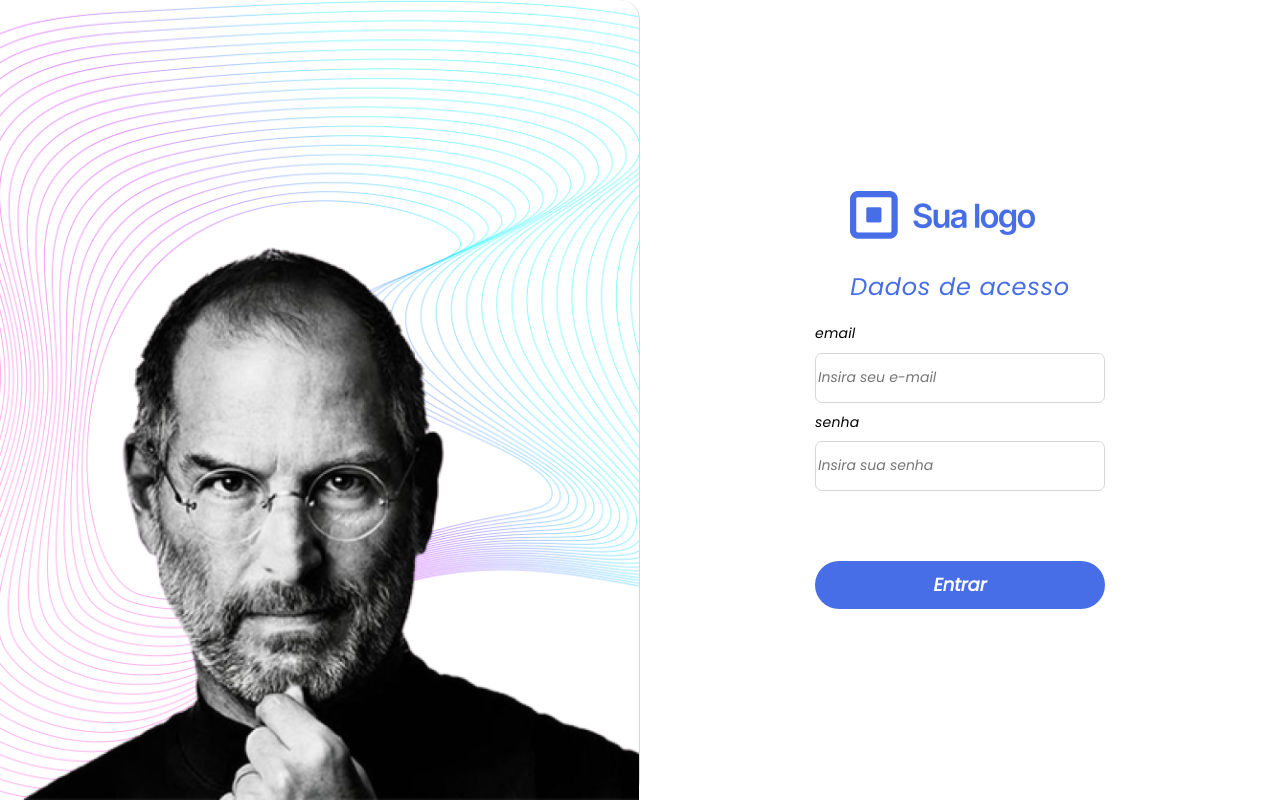
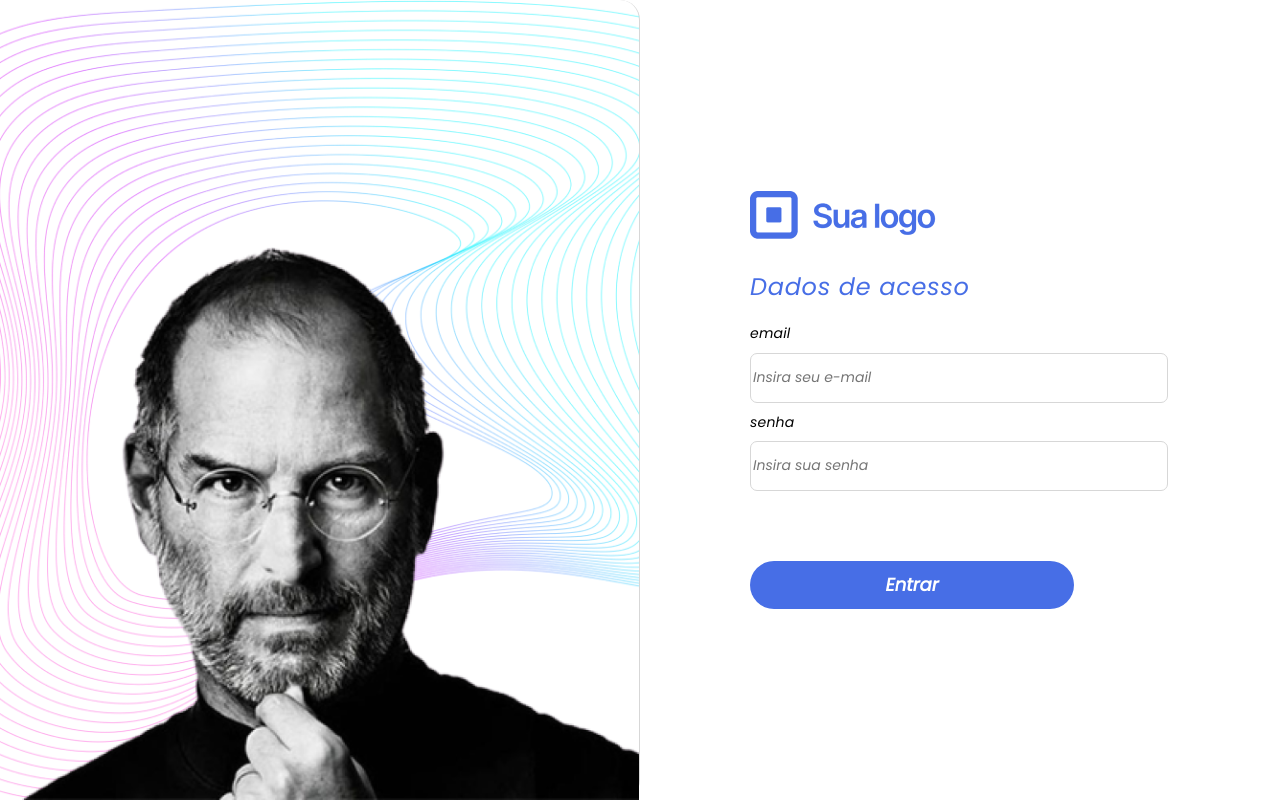
Before and after one commit to IgorBragaDev/WriteSpace, a React (Vite) app in the folder frontend/startpn/: page /login in a window 1280 px wide. Built offline with nearby package versions, Linux system fonts and the light colour scheme.

Commit message:
Fix : Login page Styles

```diff
--- a/frontend/startpn/src/pages/Loginpage/index.jsx
+++ b/frontend/startpn/src/pages/Loginpage/index.jsx
@@ -54,7 +54,7 @@
             <Input
               htmlFor={"password"}
               id={"password"}
-              type={"text"}
+              type={"password"}
               name={"senha"}
               placeholder={"Insira sua senha"}
               display={"grid"}
--- a/frontend/startpn/src/pages/Loginpage/login.css
+++ b/frontend/startpn/src/pages/Loginpage/login.css
@@ -11,15 +11,28 @@
   }
 }
 
-  .logoTittleContainerLogin{
+.LoginpageContainer form {
+  @media (min-width: 1024px) {
+    width: 70%;
+  }
+}
+.LoginpageContainer button{
+  @media (min-width: 1024px) {
+    max-width: 267px;
+    background-color: red;
+  }
+}
 
+.logoTittleContainerLogin {
   display: flex;
   flex-direction: column;
   gap: 30px;
-
+  @media (min-width: 1024px) {
+    width: 70%;
+  }
 }
 
-  .steveContainerLogin   {
+.steveContainerLogin {
   display: none;
   position: relative;
   width: 50%;
@@ -36,7 +49,8 @@
   bottom: 0;
   right: 0;
   width: 100%;
-    /* max-width: 690px;  */
+  max-height: 861px;
+  min-width: 559px;
 }
 
 .wavesImageLogin {
```
Lines whose indentation alone changed are shown as unchanged.
